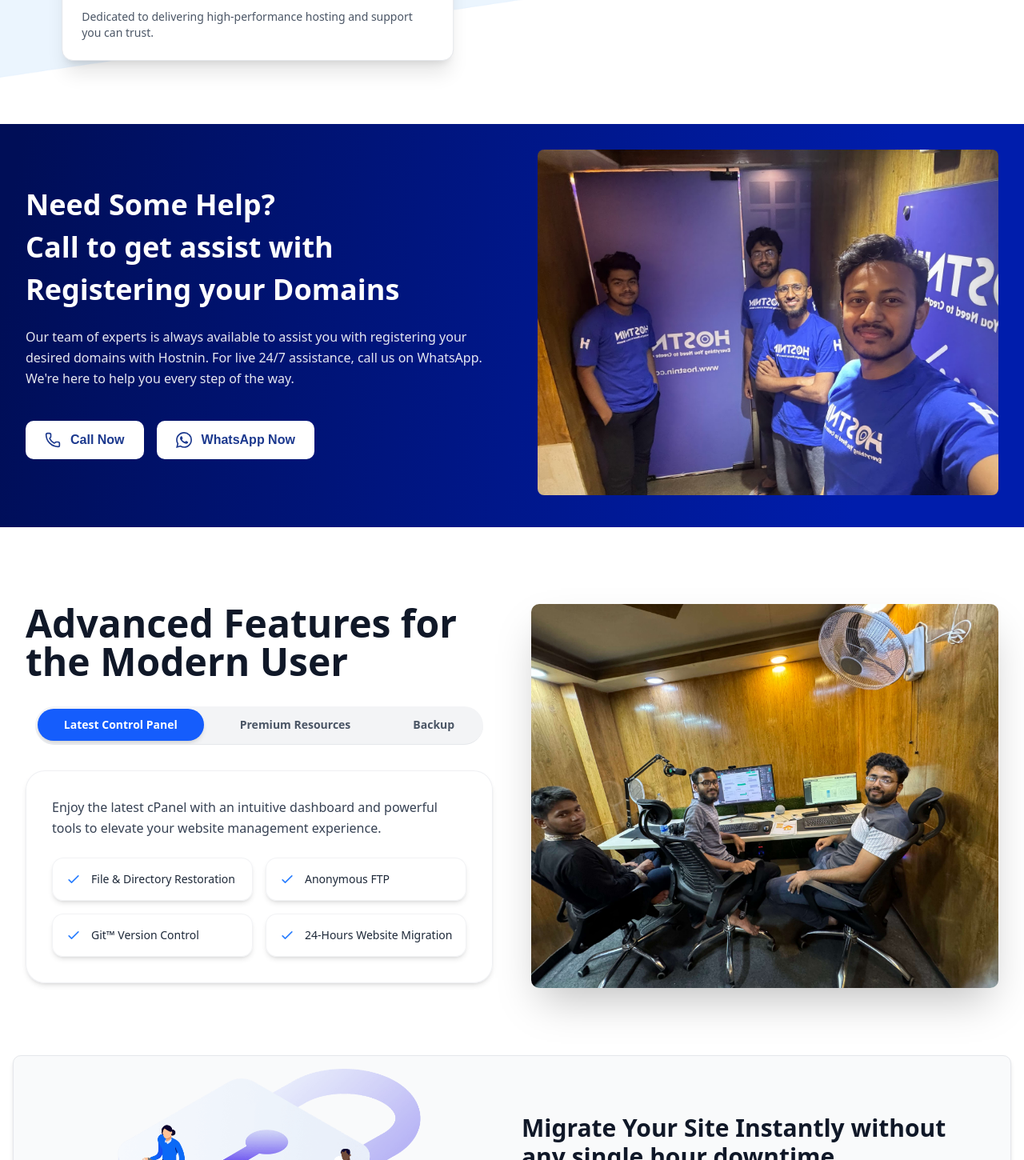
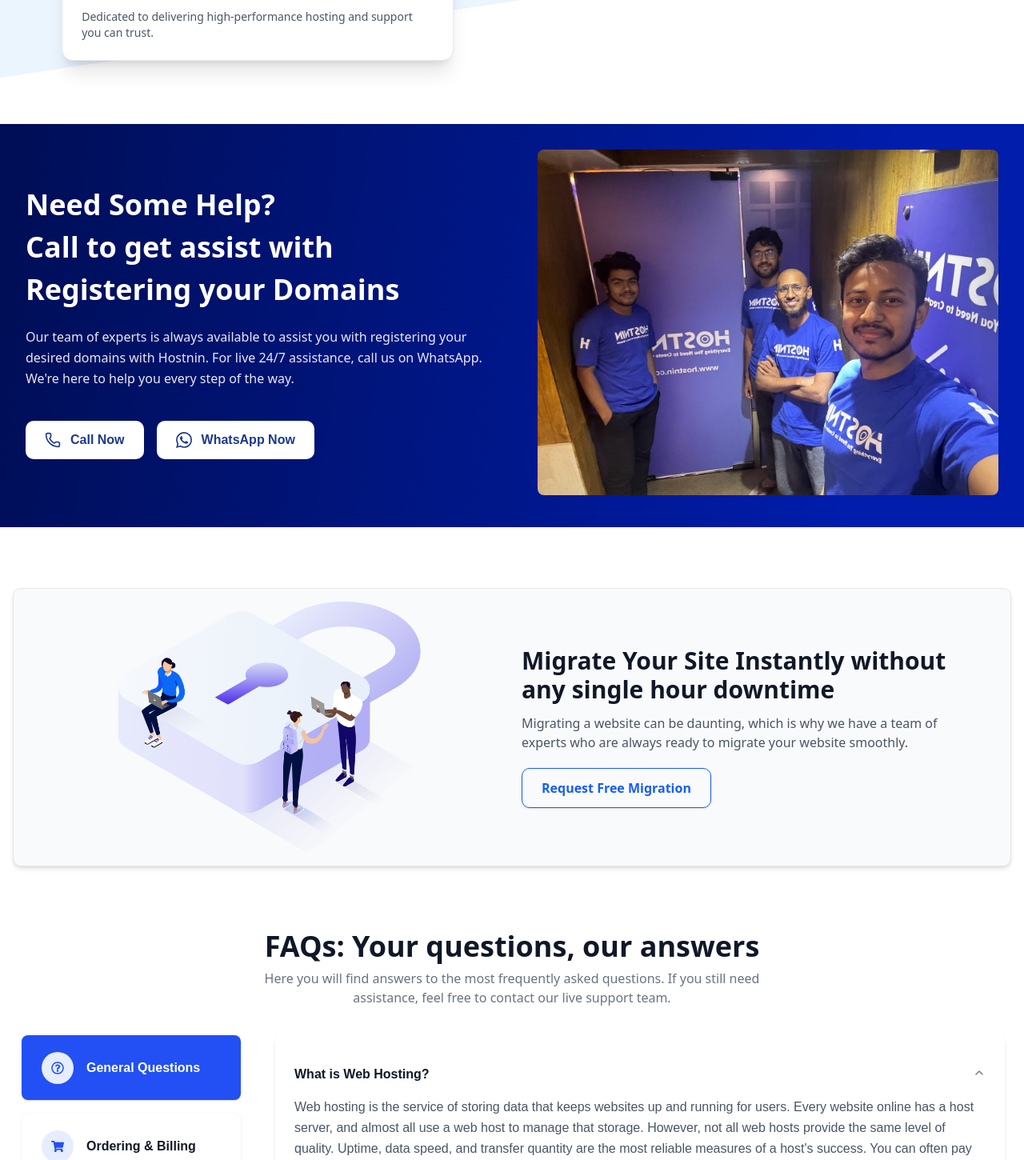
Before and after one commit to ssmahim01/hostnin, a Next.js app: page /hosting/web-hosting in a window 1280 px wide. Shown: the part 7680-9130 px from the top of the page at 80% size. Built offline with nearby package versions, Linux system fonts and the light colour scheme.

Commit message:
Added: deploy.sh in the root and modified sections

```diff
--- a/src/app/(public-routes)/(routes)/about/page.tsx
+++ b/src/app/(public-routes)/(routes)/about/page.tsx
@@ -9,6 +9,7 @@ import CDNLocations from "../../components/about/about-sections/about-cdn";
 import VisionMission from "../../components/about/about-sections/vision-mission";
 import SupportTeam from "../../components/home/support-team";
 import Offer from "../../../../components/shared/offer";
+import AdvancedFeatures from "../../components/about/about-sections/advanced-features";
 
 export const metadata: Metadata = {
   title: "About Us | Hostnin - Leading Web Hosting Solutions",
@@ -39,6 +40,8 @@ export default function AboutPage() {
       <AboutFeatures />
       <Support />
       <MeetOurTeam />
+      <AdvancedFeatures />
+
       <TestimonialsSection />
       <CDNLocations />
       <SupportTeam />
--- a/src/app/(public-routes)/(routes)/hosting/web-hosting/page.tsx
+++ b/src/app/(public-routes)/(routes)/hosting/web-hosting/page.tsx
@@ -8,7 +8,6 @@ import { MoneyBackGuarantee } from "@/components/shared/hosting/money-back-guran
 import WhyHostnin from "@/components/shared/hosting/why-hostnin";
 // import UniqueFeatures from "@/app/(public-routes)/components/web-hosting/unique-features";
 import MigrationSection from "@/app/(public-routes)/components/web-hosting/migration-section";
-import AdvancedFeatures from "@/app/(public-routes)/components/web-hosting/advanced-features";
 import PricingPlans from "@/app/(public-routes)/components/web-hosting/pricing-plans";
 import HostingFAQs from "@/components/shared/hosting/hosting-faqs";
 import VideoReviews from "@/components/shared/video-reviews/video-reviews";
@@ -62,10 +61,9 @@ export default function WebHostingPage() {
       <MoneyBackGuarantee />
       <WhyHostnin />
       {/* <UniqueFeatures /> */}
-      <div className="pt-10">
+      <div className="py-10">
         <DomainSupports />
       </div>
-      <AdvancedFeatures />
       <MigrationSection />
       <HostingFAQs />
     </>
--- a/src/app/(public-routes)/components/about/about-sections/about-hero.tsx
+++ b/src/app/(public-routes)/components/about/about-sections/about-hero.tsx
@@ -14,7 +14,7 @@ const awards = [
 
 export default function AboutHero() {
   return (
-    <section className="overflow-hidden pt-16 pb-12 max-w-7xl mx-auto px-4 lg:px-8">
+    <section className="overflow-hidden pt-16 pb-8 max-w-7xl mx-auto px-4 lg:px-8">
       <div className="container pt-8 md:pt-16">
         <div className="grid lg:grid-cols-2 gap-8 lg:gap-12 items-center">
           {/* Left Content */}
@@ -77,7 +77,7 @@ export default function AboutHero() {
 
               {/* Professional Team Image */}
               <Image
-                src="/assets/team-hostnin.jpg"
+                src="/assets/hostnin-team.jpg"
                 alt="Hostnin Leadership Team"
                 className="absolute inset-0 w-full h-full object-cover object-center"
                 width={800}
--- a/src/app/(public-routes)/components/web-hosting/advanced-features.tsx
+++ b/src/app/(public-routes)/components/about/about-sections/advanced-features.tsx
@@ -46,7 +46,7 @@ const tabs = [
 
 export default function AdvancedFeatures() {
   return (
-    <section className="relative pt-20 md:pt-24 pb-12">
+    <section className="relative pt-10 pb-16">
       <div className="container max-w-7xl mx-auto px-4 lg:px-8">
         <div className="flex flex-col md:flex-row-reverse md:items-start gap-12">
           {/* Illustration */}
--- a/src/app/(public-routes)/components/turbo-hosting/turbo-hosting-pricing.tsx
+++ b/src/app/(public-routes)/components/turbo-hosting/turbo-hosting-pricing.tsx
@@ -63,7 +63,7 @@ export default function TurboHostingPricing() {
       className={`w-full flex flex-col items-center justify-center ${
         pathname === "/pricing"
           ? "pt-6 pb-7 sm:pt-8 sm:pb-9 md:pt-14 md:pb-16"
-          : "lg:pt-36 pb-14 md:pt-36 "
+          : "lg:pt-36 pb-14 pt-20 md:pt-36 "
       } px-3 sm:px-6`}
       style={{ fontFamily: '"Plus Jakarta Sans", sans-serif' }}
     >
```
Also changed, not shown: 2 other files (tests, documents, lock files or other folders).
